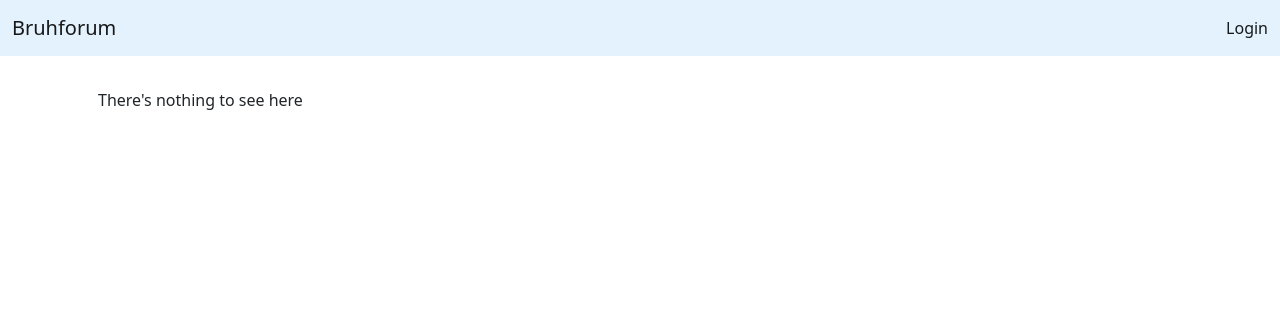
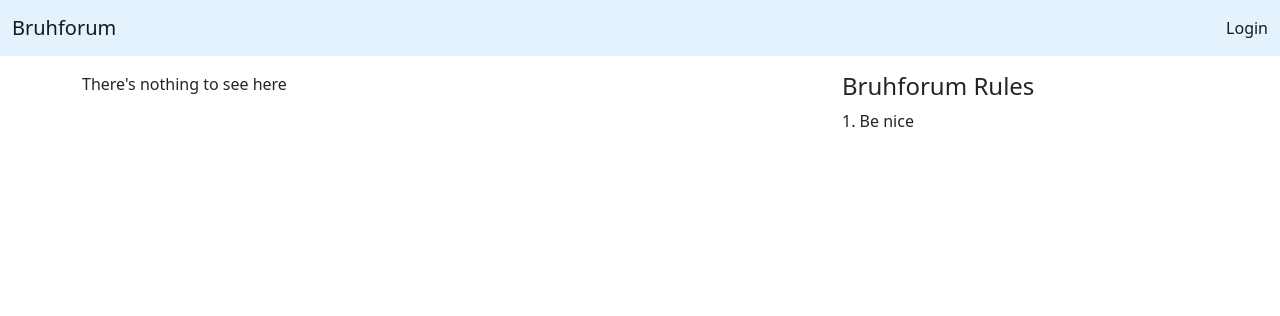
Before and after one commit to sprucecellodev125/bruhforum, a Django app: page / in a window 1280 px wide. Shown: the top 316 px of the page. Run offline with Django 4.2, Linux system fonts and the light colour scheme; data that the repository does not hold is empty.

Commit message:
We have rules now

```diff
--- a/mainforum/templates/main.html
+++ b/mainforum/templates/main.html
@@ -8,8 +8,9 @@
     You have been banned from this forum. You can see any post and comment, but you can't create new post or post a comment
   </div>
   {% endif %}
+  <div class="row">
+    <div class="col-sm-8">
     {% for post in allpost %}
-    <div class="container p-3">
       <div class="col-md-12 mb-3">
         <div class="card">
           <div class="card-body">
@@ -23,11 +24,16 @@
            </div>
         </div>
       </div>
-    </div>
     {% empty %}
-    <div class="container p-3">
+    <div class="col-sm-8">
       <p>There's nothing to see here</p>
     </div>
     {% endfor %}
+    </div>
+    <div class="col-sm-4">
+      <h4>Bruhforum Rules</h4>
+      <p>{{ rules }}</p>
+    </div>
+  </div>
 </div>
 {% endblock %}
--- a/mainforum/templates/modpanel.html
+++ b/mainforum/templates/modpanel.html
@@ -29,7 +29,7 @@
 </script>
 <div class="container">
   <div class="row">
-    <div class="col">
+    <div class="col-sm-8">
       <h3>Manage users</h3>
       <table class="table table-hover">
         <thead>
@@ -48,7 +48,7 @@
         </tbody>
       </table>
     </div>
-    <div class="col">
+    <div class="col-sm-4">
       <h3>Reports</h3>
     </div>
   </div>
--- a/mainforum/templates/viewpost.html
+++ b/mainforum/templates/viewpost.html
@@ -29,6 +29,12 @@
   }
 </script>
 <div class="container p-3">
+  {% if is_banned and user.is_authenticated %}
+  <div class="alert alert-danger">
+    You have been banned from this forum. You can see any post and comment, but you can't create new post or post a comment
+  </div>
+  <br>
+  {% endif %}
   <div class="col-md-12 mb-3">
     <div class="card">
       <div class="card-body">
--- a/mainforum/views.py
+++ b/mainforum/views.py
@@ -27,6 +27,8 @@ def has_group(user, group_name):
 # Create your views here.
 def homepage(request):
     allpost = Mainforum.objects.all().order_by('-postdate').values()
+    rulestxt = open("rules.txt", "r")
+    rules = rulestxt.read()
     user_groups = request.user.groups.all()
     is_mod = False
     is_banned = True
@@ -43,6 +45,7 @@ def homepage(request):
         'allpost': allpost,
         'is_mod': is_mod,
         'is_banned': is_banned,
+        'rules': rules,
                }
     return render(request, 'main.html', context)
 
--- /dev/null
+++ b/rules.txt
@@ -0,0 +1 @@
+1. Be nice
```
Also changed, not shown: .github/workflows/django.yml.
